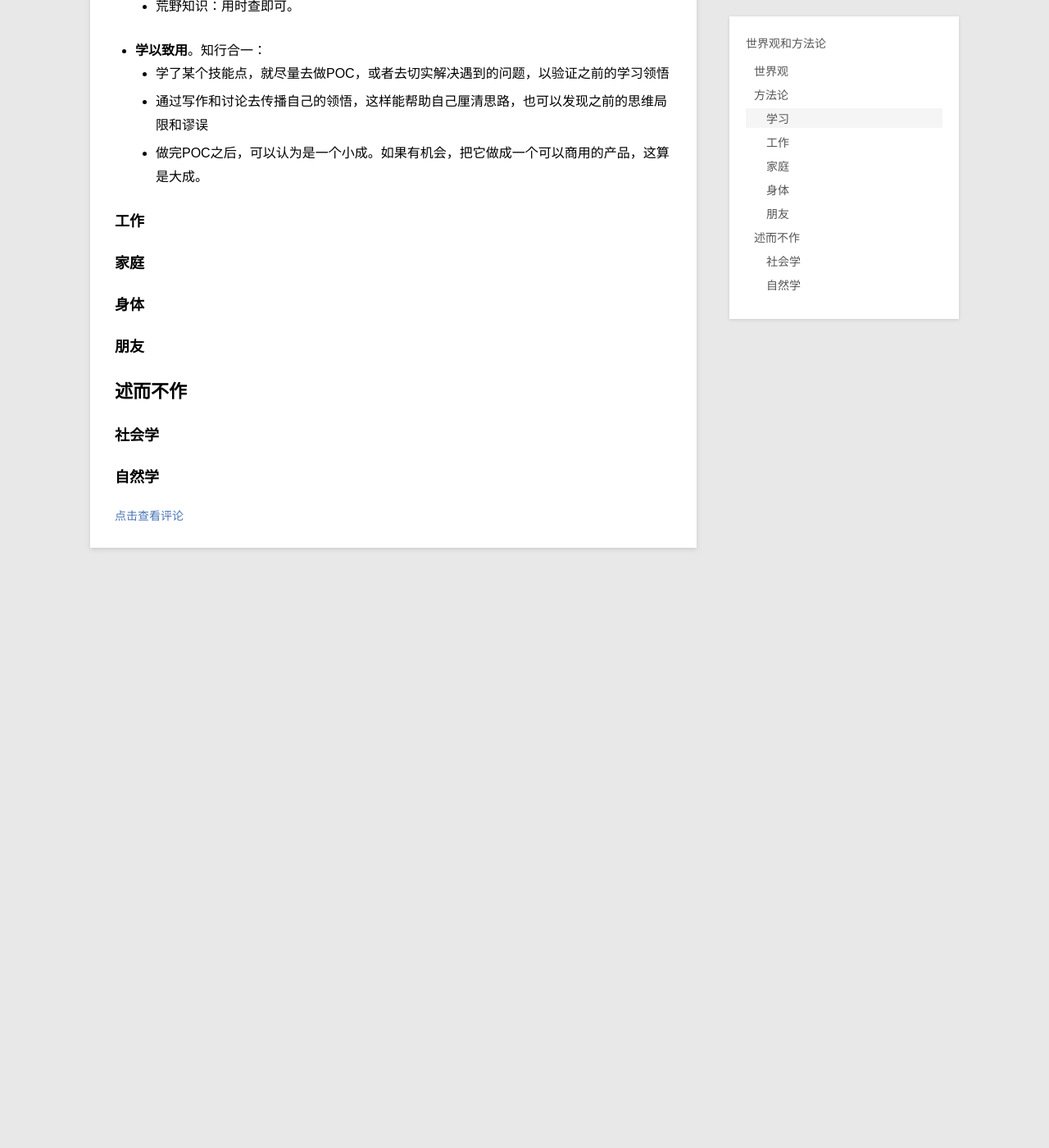
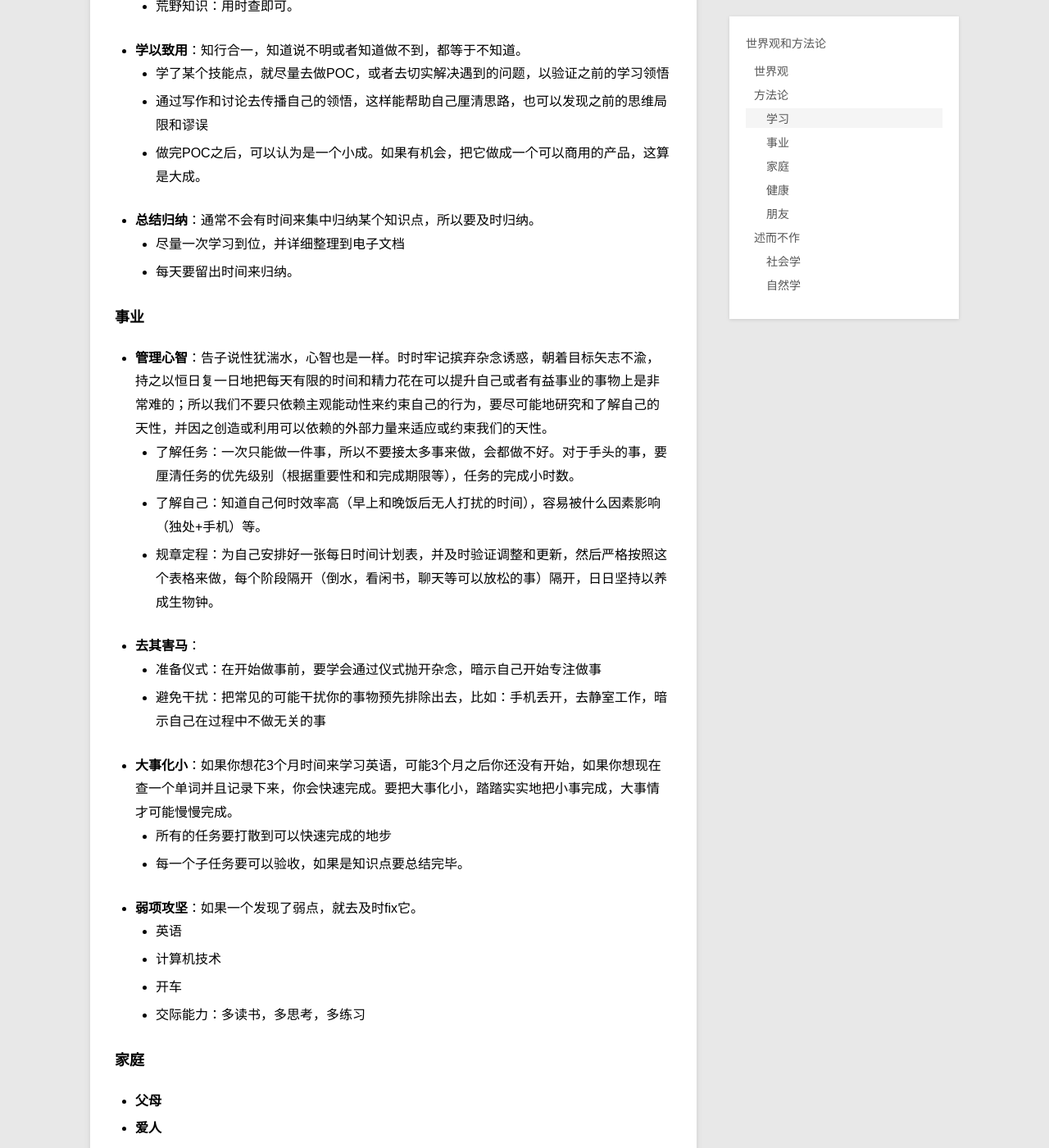
Before and after one commit to wu-wenxiang/wu-wenxiang.github.io, a Jekyll site: the page built from _posts/blog/2016-06-13-WorldView-Methodology.md, in a window 1280 px wide and 1400 px high, scrolled down 1344 px. Shown: the whole window at 82% size. Built offline with Jekyll 4.4.1, drawn with Linux system fonts in a browser that asks for light colours; before the commit the page ends 2092 px from its top, so only the background shows below that; some of the changed text lies outside the part shown.

Commit message:
update _posts/blog/2016-06-13-WorldView-Methodology.md

```diff
--- a/_posts/blog/2016-06-13-WorldView-Methodology.md
+++ b/_posts/blog/2016-06-13-WorldView-Methodology.md
@@ -16,32 +16,60 @@ description:    记录我当下的世界观和方法论
 ## 方法论
 
 ### 学习
-- **慎始善终**。知识是无限的，贪多毋得。一个人的精力和记忆力也是有限的，不搏二兔。学习是一种投资，不要盲目开始。要准备好一股作气，避免再而衰三而竭。学习之前要确定好各个学习因素，学习过程中也要时时调整，这里的因素包括：
+- **慎始善终**：知识是无限的，贪多毋得。一个人的精力和记忆力也是有限的，不搏二兔。学习是一种投资，不要盲目开始。要准备好一股作气，避免再而衰三而竭。学习之前要确定好各个学习因素，学习过程中也要时时调整，这里的因素包括：
 	- 学习对象：大师或者好书
 	- 学习曲线的评估
 	- 做好学习计划，合理调整，尽量完成
-- **观其大略**。学习之前要先观其大略，这里的大略包括：
+- **观其大略**：学习之前要先观其大略，这里的大略包括
 	- 背景：这个技能点适用于什么条件和场景，来龙去脉是什么
 	- 功能：这个技能点能做什么
 	- 局限：这个技能点不能做什么
 	- 原理：这个技能点的实现原理是什么
 	- 类比：同类技能点有哪些，有什么异同，什么情况下应该用哪种？
-- **厘清内外**。一个知识体系的知识点大致分为三类：
+- **厘清内外**：一个知识体系的知识点大致分为三类
 	- 核心知识：75%场合中用得到的或者完成POC所需最小集合内的知识点，必须积累整理致完全掌握，达到随心所欲使用的地步。
 	- 扩展知识：只在特定场合下用得到，必须纳入自己归纳的Hash字典，做到观其大略，随时能查阅使用。
 	- 荒野知识：用时查即可。
-- **学以致用**。知行合一：
+- **学以致用**：知行合一，知道说不明或者知道做不到，都等于不知道。
 	- 学了某个技能点，就尽量去做POC，或者去切实解决遇到的问题，以验证之前的学习领悟
 	- 通过写作和讨论去传播自己的领悟，这样能帮助自己厘清思路，也可以发现之前的思维局限和谬误
 	- 做完POC之后，可以认为是一个小成。如果有机会，把它做成一个可以商用的产品，这算是大成。
+- **总结归纳**：通常不会有时间来集中归纳某个知识点，所以要及时归纳。
+	- 尽量一次学习到位，并详细整理到电子文档
+	- 每天要留出时间来归纳。
 
-### 工作
+### 事业
+- **管理心智**：告子说性犹湍水，心智也是一样。时时牢记摈弃杂念诱惑，朝着目标矢志不渝，持之以恒日复一日地把每天有限的时间和精力花在可以提升自己或者有益事业的事物上是非常难的；所以我们不要只依赖主观能动性来约束自己的行为，要尽可能地研究和了解自己的天性，并因之创造或利用可以依赖的外部力量来适应或约束我们的天性。
+	- 了解任务：一次只能做一件事，所以不要接太多事来做，会都做不好。对于手头的事，要厘清任务的优先级别（根据重要性和和完成期限等），任务的完成小时数。
+	- 了解自己：知道自己何时效率高（早上和晚饭后无人打扰的时间），容易被什么因素影响（独处+手机）等。
+	- 规章定程：为自己安排好一张每日时间计划表，并及时验证调整和更新，然后严格按照这个表格来做，每个阶段隔开（倒水，看闲书，聊天等可以放松的事）隔开，日日坚持以养成生物钟。
+- **去其害马**：
+	- 准备仪式：在开始做事前，要学会通过仪式抛开杂念，暗示自己开始专注做事
+	- 避免干扰：把常见的可能干扰你的事物预先排除出去，比如：手机丢开，去静室工作，暗示自己在过程中不做无关的事
+- **大事化小**：如果你想花3个月时间来学习英语，可能3个月之后你还没有开始，如果你想现在查一个单词并且记录下来，你会快速完成。要把大事化小，踏踏实实地把小事完成，大事情才可能慢慢完成。
+	- 所有的任务要打散到可以快速完成的地步
+	- 每一个子任务要可以验收，如果是知识点要总结完毕。
+- **弱项攻坚**：如果一个发现了弱点，就去及时fix它。
+	- 英语
+	- 计算机技术
+	- 开车
+	- 交际能力：多读书，多思考，多练习
 
 ### 家庭
+- **父母**
+- **爱人**
+- **孩子**
 
-### 身体
+### 健康
+- **爱惜精神**：一个人的精力是有限的，没有约束的执着求成只会浪费资源而事与愿违，要懂得一张一弛，懂得取舍。
+- **坚持锻炼**：学习健康的锻炼方式，形成规章定程
+- **培养爱好**：让自己的内心有一个他乡
+- **饮食作息**：约束自己的饮食和作息
+- **守护技能**：学习防御技能，逃生技能，攻击技能等
 
 ### 朋友
+- **宽以待人**：不轻易结仇
+- **宁缺勿滥**：不滥交朋友，滥交朋友只会浪费时间和精力
 
 ## 述而不作
 
```
Also changed, not shown: _posts/blog/template.txt (renamed from _posts/blog/2016-05-19-hello-blog.txt).
